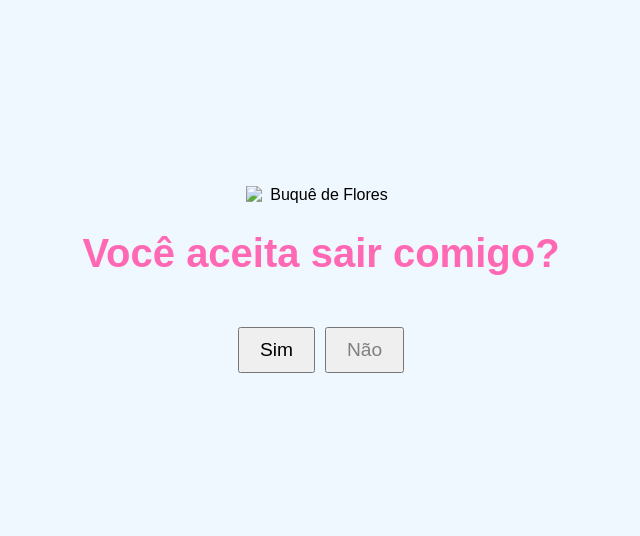
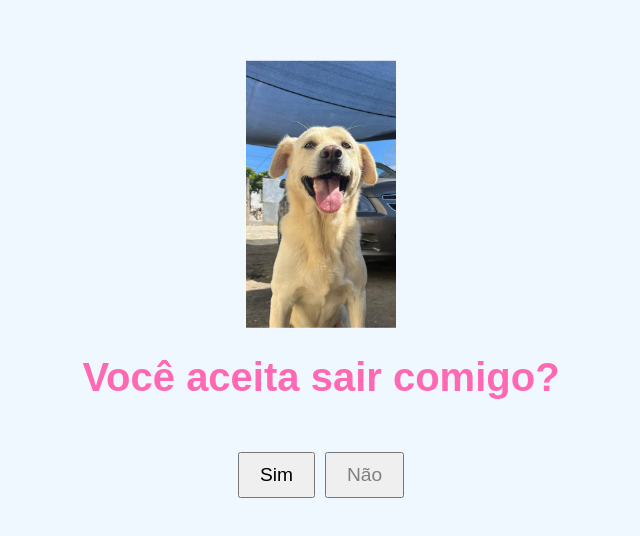
Before and after one commit to emersongomesgs/emerson.gomes, a plain HTML site: page index.html in a window 1280 px wide. Shown: the part 126-662 px from the top of the page, without its empty margins (319-959 px from the left). Drawn offline with Linux system fonts and the light colour scheme.

Commit message:
Update index.html

```diff
--- a/index.html
+++ b/index.html
@@ -57,7 +57,7 @@
         <source src="https://github.com/emersongomesgs/emerson.gomes/raw/main/1111.mp3.mp3" type="audio/mpeg">
     </audio>
 
-    <img src="URL_DA_IMAGEM_DO_BUQUE.png" alt="Buquê de Flores" class="flower-bouquet">
+    <img src="https://github.com/emersongomesgs/emerson.gomes/raw/main/Image%20(2).jpg" alt="Buquê de Flores" class="flower-bouquet">
     <h1>Você aceita sair comigo?</h1>
     <div class="buttons">
         <button onclick="alert('Que ótimo! Vamos sair!')">Sim</button>
```
